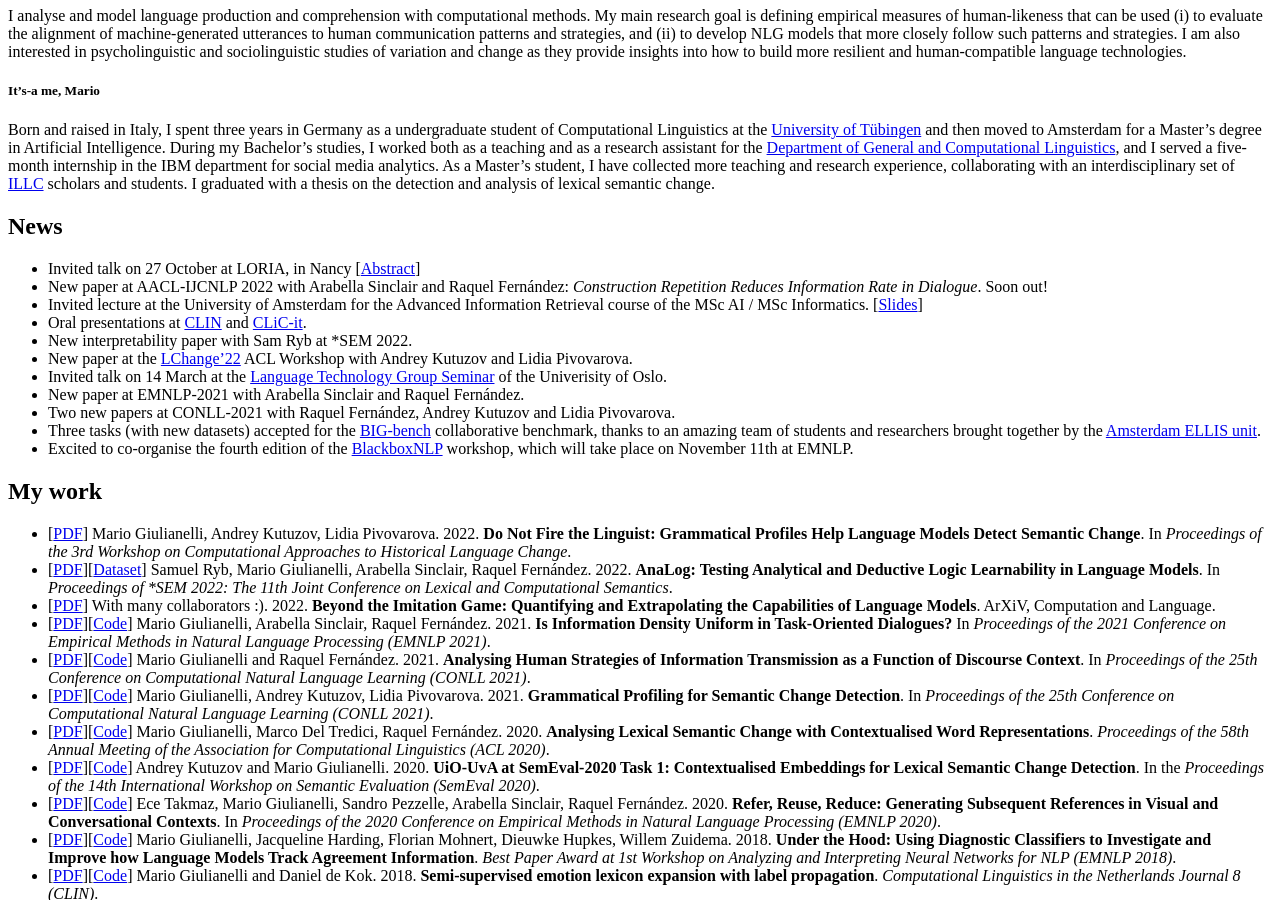
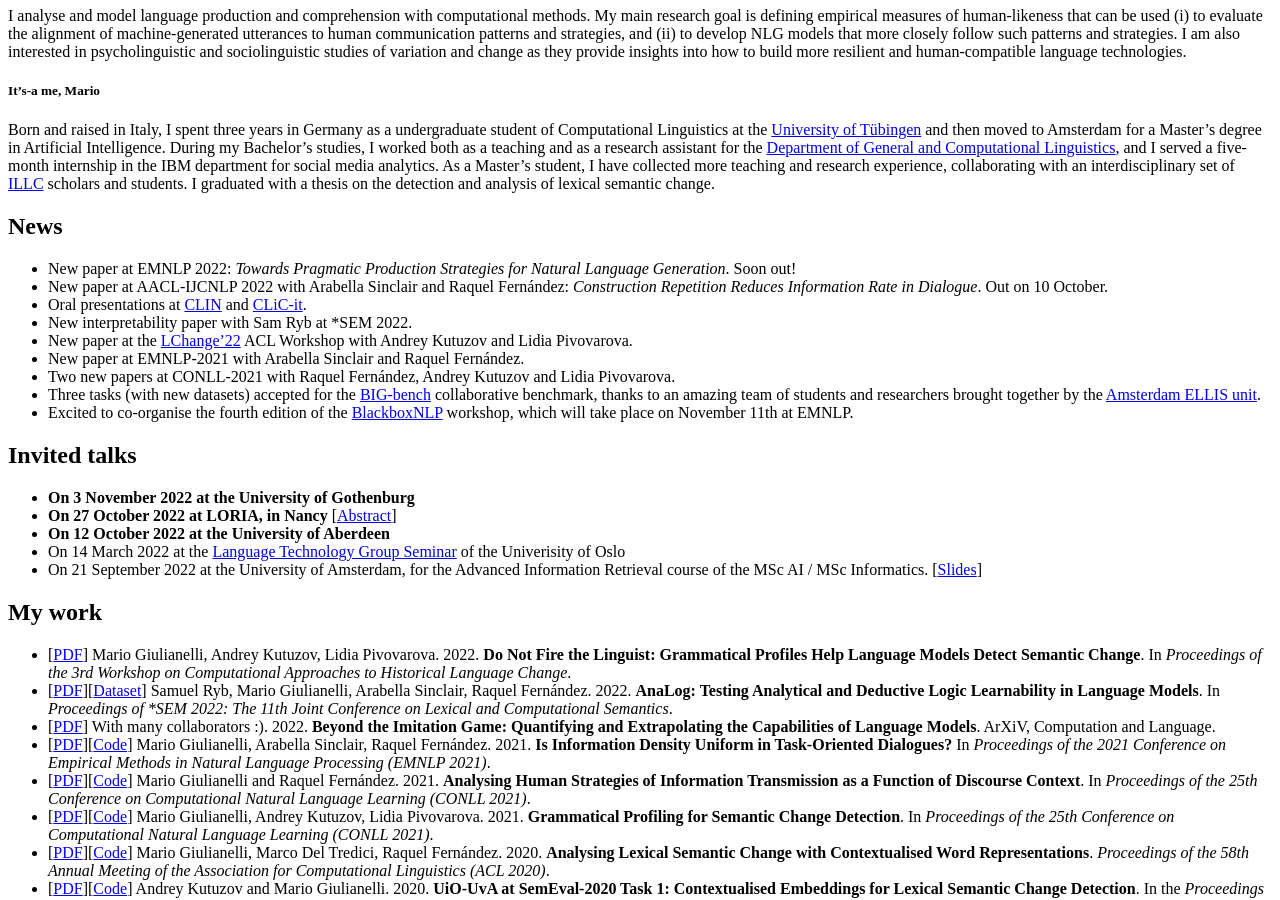
Before and after one commit to glnmario/glnmario.github.io, a Jekyll site: the page built from index.md, in a window 1280 px wide and 900 px high, scrolled down 891 px. Built offline with Jekyll 4.4.1, drawn with Linux system fonts in a browser that asks for light colours.

Commit message:
Update index.md

```diff
--- a/index.md
+++ b/index.md
@@ -23,17 +23,22 @@ Currently I study Artificial Intelligence at the University of Amsterdam.
 -->
 
 ## News
-- Invited talk on 27 October at LORIA, in Nancy [[Abstract](https://www.loria.fr/event/department-4-seminar-mario-giulianelli/)]
-- New paper at AACL-IJCNLP 2022 with Arabella Sinclair and Raquel Fernández: _Construction Repetition Reduces Information Rate in Dialogue_. Soon out!
-- Invited lecture at the University of Amsterdam for the Advanced Information Retrieval course of the MSc AI / MSc Informatics. [[Slides](grounded_dialogue_modelling_21sept2022.pdf)]
+- New paper at EMNLP 2022: _Towards Pragmatic Production Strategies for Natural Language Generation_. Soon out!
+- New paper at AACL-IJCNLP 2022 with Arabella Sinclair and Raquel Fernández: _Construction Repetition Reduces Information Rate in Dialogue_. Out on 10 October.
 - Oral presentations at [CLIN](https://clin2022.uvt.nl) and [CLiC-it](https://clic2021.disco.unimib.it).
 - New interpretability paper with Sam Ryb at *SEM 2022.
 - New paper at the [LChange'22](https://languagechange.org/events/2022-acl-lchange/) ACL Workshop with Andrey Kutuzov and Lidia Pivovarova.
-- Invited talk on 14 March at the [Language Technology Group Seminar](https://www.mn.uio.no/ifi/english/research/groups/ltg/research-seminar/) of the Univerisity of Oslo.
 - New paper at EMNLP-2021 with Arabella Sinclair and Raquel Fernández.
 - Two new papers at CONLL-2021 with Raquel Fernández, Andrey Kutuzov and Lidia Pivovarova.
 - Three tasks (with new datasets) accepted for the [BIG-bench](https://github.com/google/BIG-bench) collaborative benchmark, thanks to an amazing team of students and researchers brought together by the [Amsterdam ELLIS unit](https://ivi.fnwi.uva.nl/ellis/2021/04/19/first-amsterdam-ellis-team-participates-in-challenge/).
 - Excited to co-organise the fourth edition of the [BlackboxNLP](https://blackboxnlp.github.io) workshop, which will take place on November 11th at EMNLP.
+
+## Invited talks
+- **On 3 November 2022 at the University of Gothenburg**
+- **On 27 October 2022 at LORIA, in Nancy** [[Abstract](https://www.loria.fr/event/department-4-seminar-mario-giulianelli/)]
+- **On 12 October 2022 at the University of Aberdeen**
+- On 14 March 2022 at the [Language Technology Group Seminar](https://www.mn.uio.no/ifi/english/research/groups/ltg/research-seminar/) of the Univerisity of Oslo
+- On 21 September 2022 at the University of Amsterdam, for the Advanced Information Retrieval course of the MSc AI / MSc Informatics. [[Slides](grounded_dialogue_modelling_21sept2022.pdf)]
 
 ## My work
 - [[PDF](https://aclanthology.org/2022.lchange-1.6/)] Mario Giulianelli, Andrey Kutuzov, Lidia Pivovarova. 2022. **Do Not Fire the Linguist: Grammatical Profiles Help Language Models Detect Semantic Change**. In _Proceedings of the 3rd Workshop on Computational Approaches to Historical Language Change_.
```
